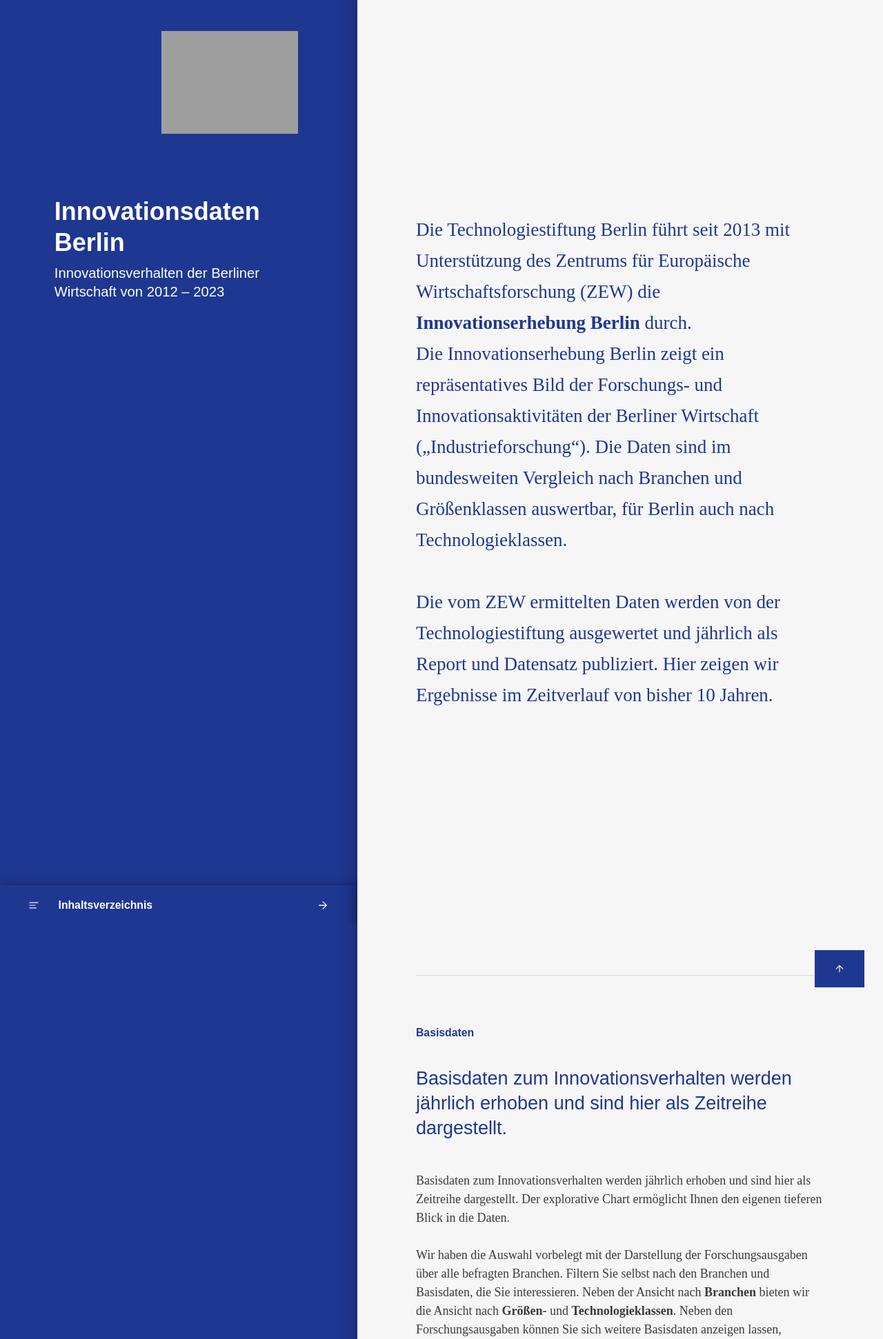
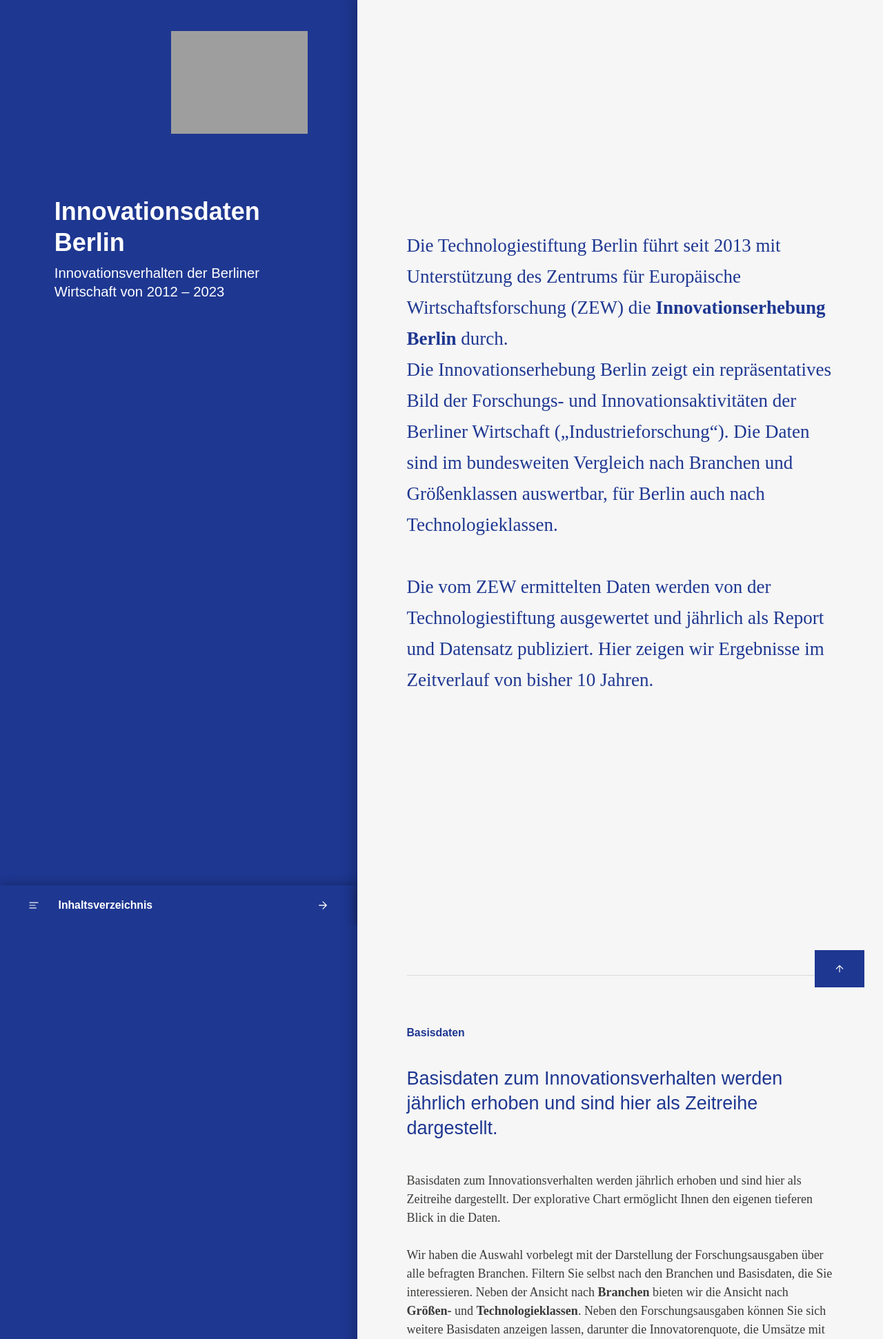
Before and after one commit to technologiestiftung/innovationserhebung, a FastAPI app: page / in a window 1280 px wide. Shown: the top 1942 px of the page at 69% size. Run offline with FastAPI, Linux system fonts and the light colour scheme; some libraries are stand-ins or nearby versions; some web fonts are replaced; grey boxes are pictures that could not be loaded.

Commit message:
fix: further readability improvements for line-lengths

```diff
--- a/app/static/css/main.css
+++ b/app/static/css/main.css
@@ -1059,7 +1059,7 @@ video {
 }
 
 .p-mobile {
-  padding: 1.5rem;
+  padding: 1.3rem;
 }
 
 .\!px-4 {
@@ -1083,13 +1083,13 @@ video {
 }
 
 .px-desktop {
-  padding-left: 4.75rem;
-  padding-right: 4.75rem;
+  padding-left: 4rem;
+  padding-right: 4rem;
 }
 
 .px-mobile {
-  padding-left: 1.5rem;
-  padding-right: 1.5rem;
+  padding-left: 1.3rem;
+  padding-right: 1.3rem;
 }
 
 .py-0 {
@@ -1660,8 +1660,8 @@ select.bk-input:hover {
   }
 
   .tablet\:px-desktop {
-    padding-left: 4.75rem;
-    padding-right: 4.75rem;
+    padding-left: 4rem;
+    padding-right: 4rem;
   }
 
   .tablet\:text-2xl {
--- a/tailwind.config.js
+++ b/tailwind.config.js
@@ -47,8 +47,8 @@ module.exports = {
         4: "1rem",
       },
       padding: {
-        mobile: "1.5rem",
-        desktop: "4.75rem",
+        mobile: "1.3rem",
+        desktop: "4rem",
       },
       screens: {
         desktop: "1280px",
```
